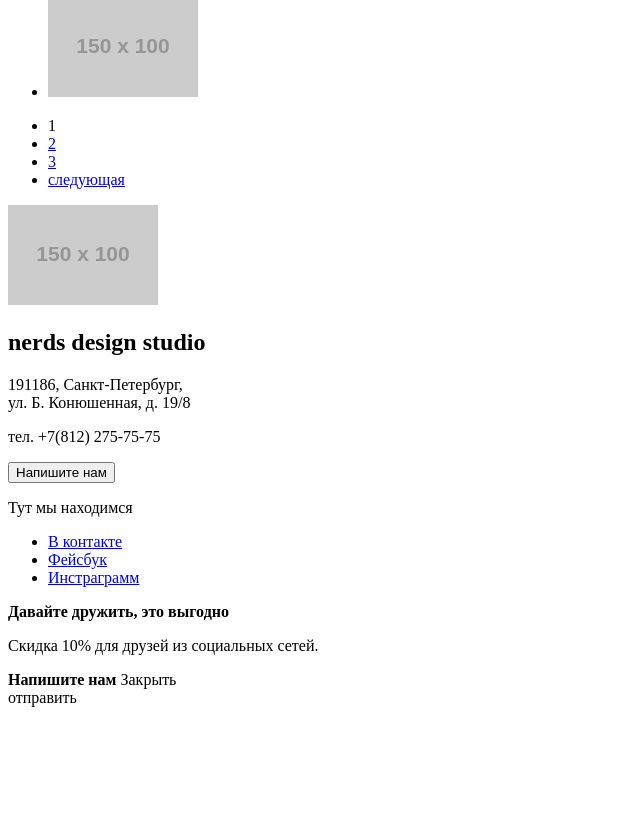
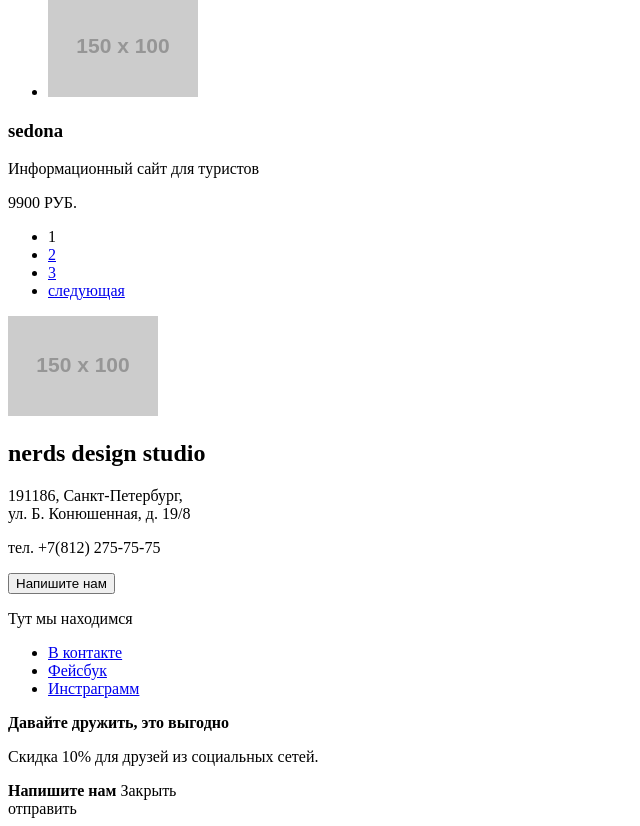
Before and after one commit to OlesyaVegrenovskaya/461083-nerds-1, a plain HTML site: page catalog.html in a window 1280 px wide. Shown: the part 1420-2246 px from the top of the page, without its empty margins (0-640 px from the left). Before the commit the page ends 2135 px from the top, so only its background shows below. Drawn offline with Linux system fonts and the light colour scheme; placeholder pictures from the web are drawn by us.

Commit message:
Седона
Разметка цены сайта Седона

```diff
--- a/catalog.html
+++ b/catalog.html
@@ -86,6 +86,11 @@
 	             <li> <a href="studies.html"> <img src="http://placehold.it/150x100"> </a> </li>
 	             <li> <a href="Kvast.html"> <img src="http://placehold.it/150x100"> </a> </li>
 	         </ul>
+           <section class="sedona">
+             <h3 class="sedona">sedona</h3>
+             <p class=""> Информационный сайт для туристов </p>
+             <span class="price"> 9900 РУБ.</span>
+          </section>
        </div>
        <ul class="pagination-list">
 	         <li class="pagination-item"><a>1</a></li>
```
